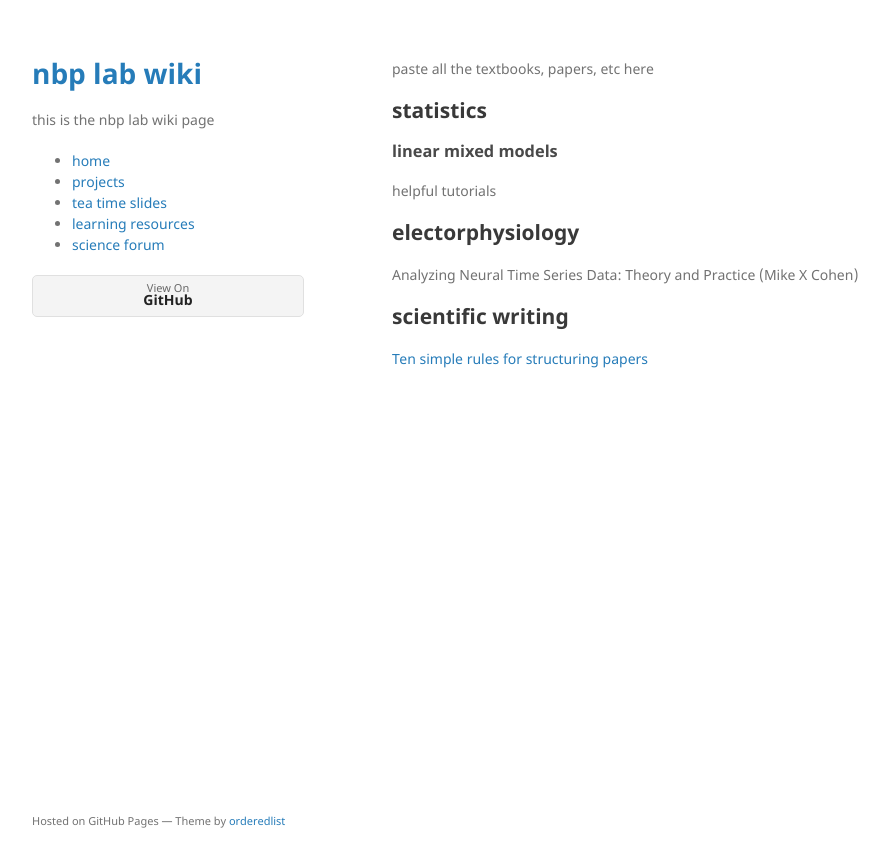
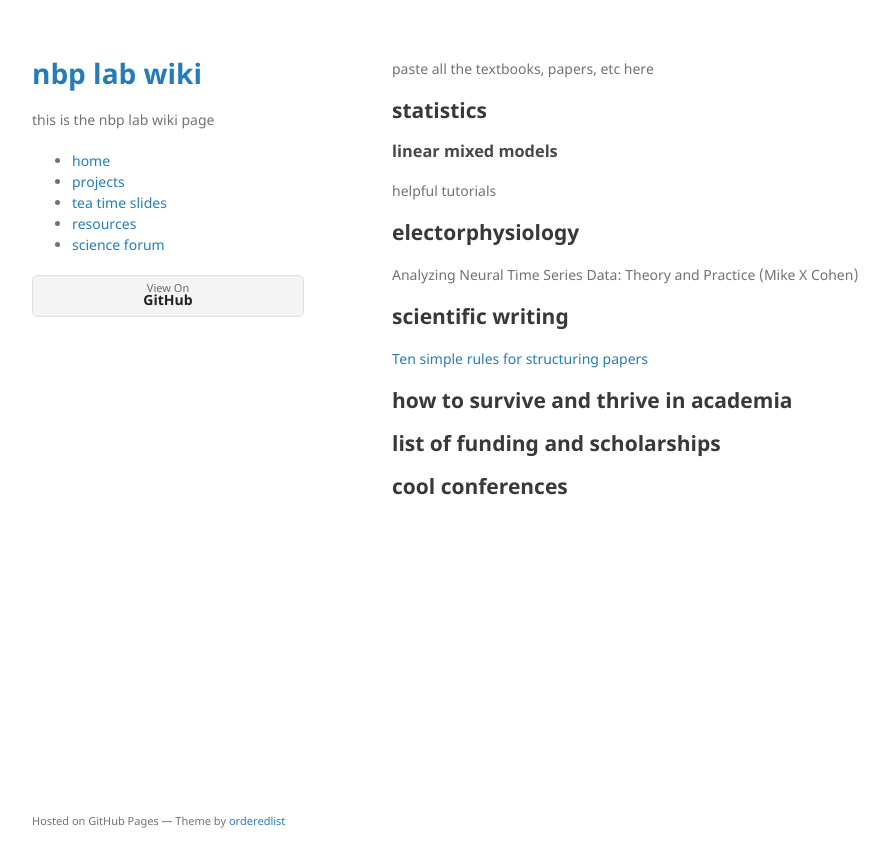
Before and after one commit to comco23/comco23.github.io, a Jekyll site: the page built from resources.md, in a window 1280 px wide. Shown: the top 867 px of the page, without its empty margins (178-1067 px from the left). Built offline with Jekyll 4.4.1, drawn with Linux system fonts in a browser that asks for light colours.

Commit message:
changes made

```diff
--- a/_includes/navigation.html
+++ b/_includes/navigation.html
@@ -4,7 +4,7 @@
             <li><a href="{{ "/" | relative_url }}">home</a></li>
             <li><a href="{{ "/projects" | relative_url }}">projects</a></li>
             <li><a href="{{ "/slides" | relative_url }}">tea time slides</a></li>
-            <li><a href="{{ "/resources" | relative_url }}">learning resources</a></li>
+            <li><a href="{{ "/resources" | relative_url }}">resources</a></li>
             <li><a href="{{ "/forum" | relative_url }}">science forum</a></li>
             <!-- Add more navigation items as needed -->
           </ul>
--- a/resources.md
+++ b/resources.md
@@ -21,6 +21,13 @@ Analyzing Neural Time Series Data: Theory and Practice (Mike X Cohen)
 [Ten simple rules for the computational modeling of behavioral data]
 
 
+## how to survive and thrive in academia
+
+
+## list of funding and scholarships
+
+
+## cool conferences
 
 
 
```
